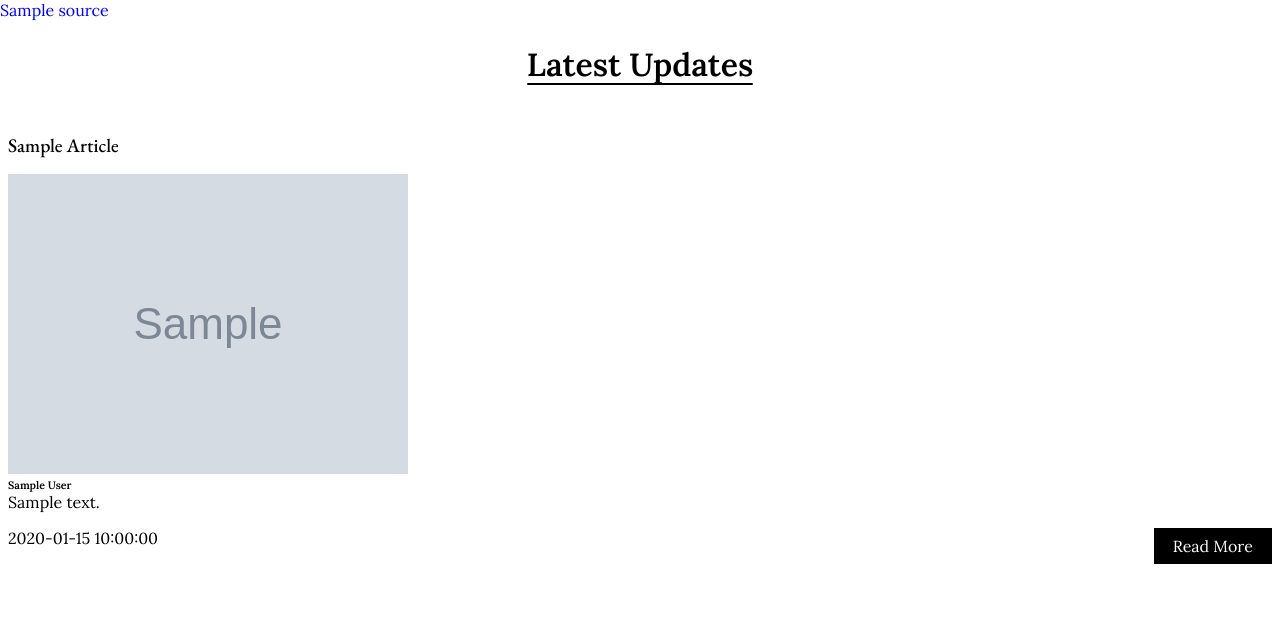
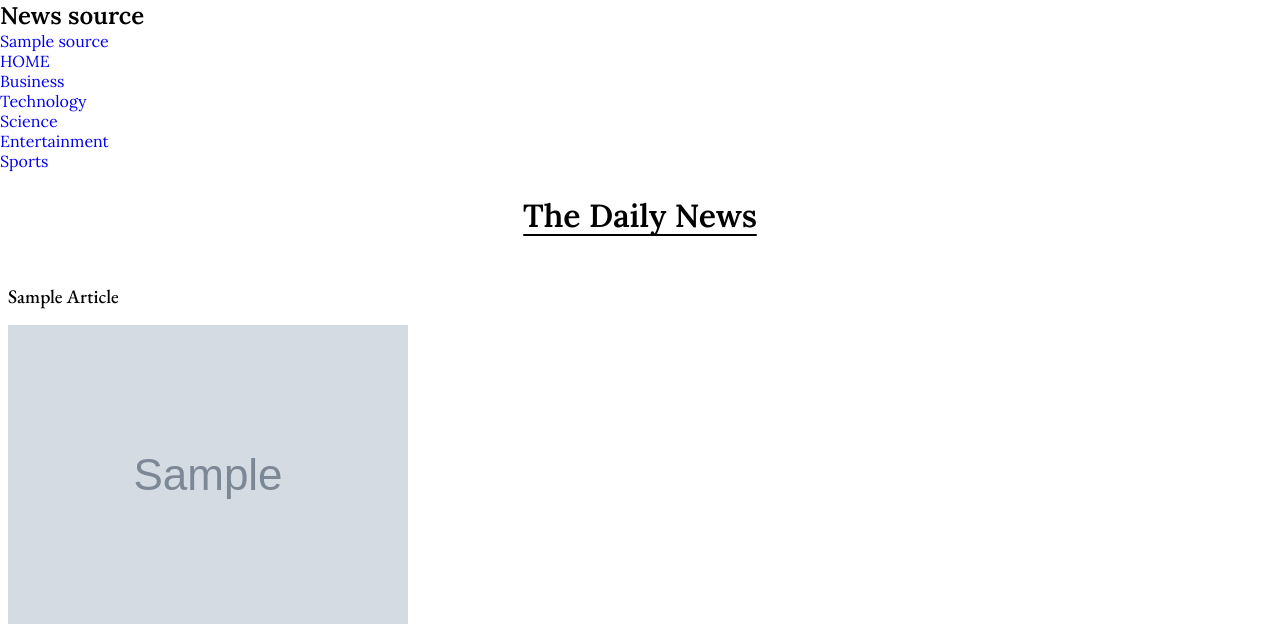
Before and after one commit to LemmyMwaura/The-daily-news, a Flask app: page /home in a window 1280 px wide. Shown: the top 624 px of the page. Run offline with Flask 2, Linux system fonts and the light colour scheme; grey boxes marked "Sample" are stand-in pictures; a database or web service that is not in the repository returns one stand-in record (values such as "Sample title"); data that the repository does not hold is empty; some web fonts are replaced.

Commit message:
refactored project and improved template

```diff
--- a/app_news/templates/base.html
+++ b/app_news/templates/base.html
@@ -10,14 +10,26 @@
 </head>
 <body>
     <div class="container">
-        <nav>
 
-        </nav>
         <section>
+            <h2 class="source-title">News source</h2>
             {% block sources %}
             {% endblock %}
         </section>
         <main>
+            <nav>
+                <div class="logo">
+                    <a href="/home" class="nav-link">HOME</a>
+                </div>
+                <ul class="nav-items">
+                    <li class="nav-item"><a href="/categories/Business" class="nav-link">Business</a></li>
+                    <li class="nav-item"><a href="/categories/Technology" class="nav-link">Technology</a></li>
+                    <li class="nav-item"><a href="/categories/Science" class="nav-link">Science</a></li>
+                    <li class="nav-item"><a href="/categories/Entertainment" class="nav-link">Entertainment</a></li>
+                    <li class="nav-item"><a href="/categories/Sports" class="nav-link">Sports</a></li>
+                </ul>
+            </nav>
+
             {% block content %}
             {% endblock %}
         </main>
--- a/app_news/templates/categories.html
+++ b/app_news/templates/categories.html
@@ -25,7 +25,7 @@
             <p>{{ article.description }}</p>
             <div class="article-items">
                 <p>{{ article.publishedAt }}</p>
-                <a class='article-link' href="{{ article.url }}">Read More</a>
+                <a class='article-link' href="{{ article.url }}">ReadMore</a>
             </div>
         </div>
         {% endfor %}
--- a/app_news/templates/home.html
+++ b/app_news/templates/home.html
@@ -14,7 +14,7 @@
 
 {% block content %}
     <div class="heading">
-        <h1>Latest Updates</h1>
+        <h1>The Daily News</h1>
     </div>
     <div class="articles">
         {% for article in articles %}
```
